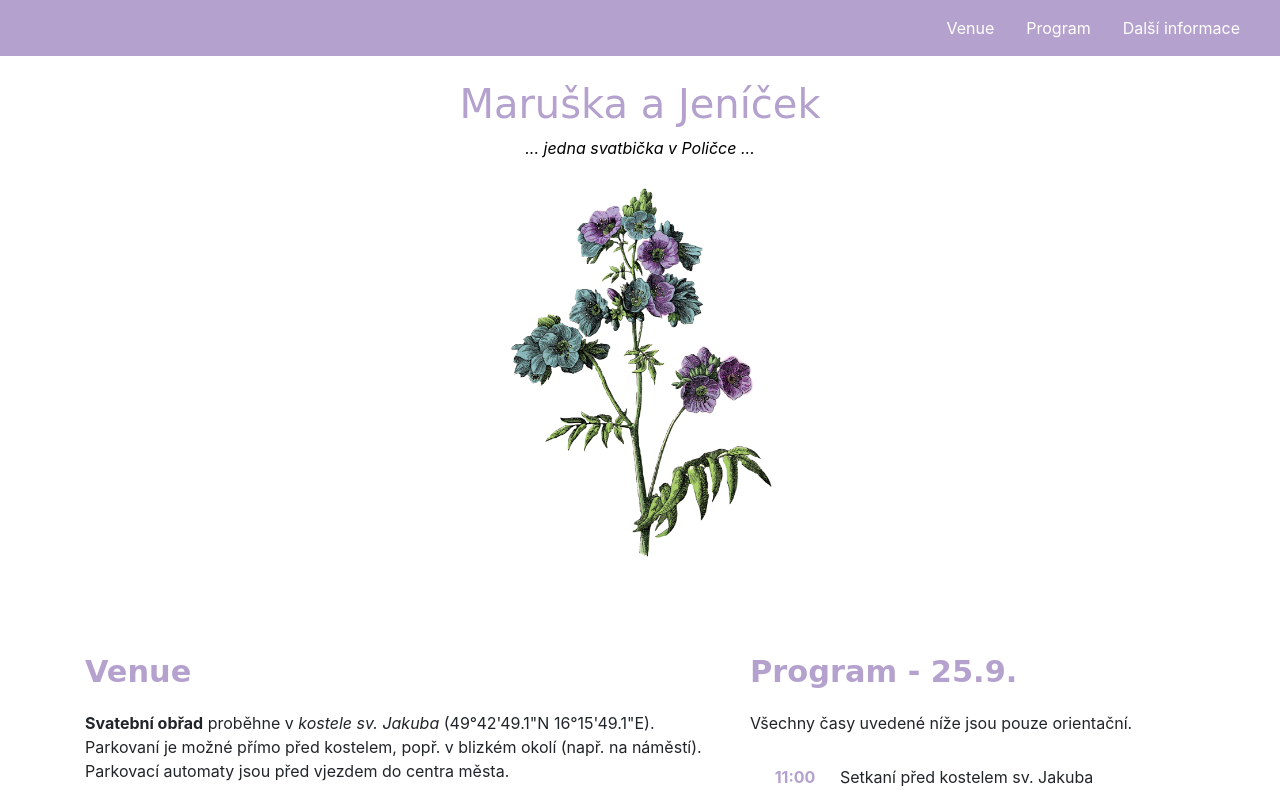
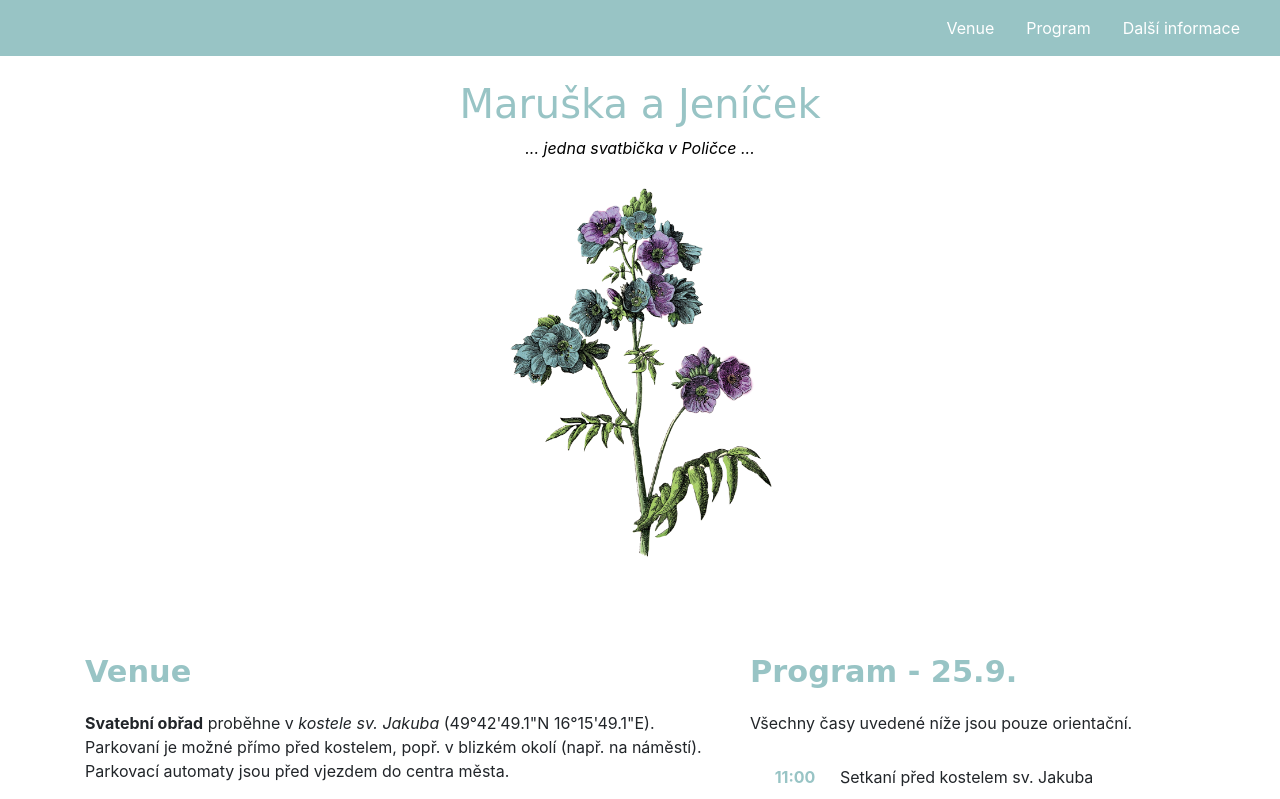
Before and after one commit to svatbickapolicka/info, a plain HTML site: page index.html in a window 1280 px wide. Shown: the top 799 px of the page. Drawn offline with nearby package versions, Linux system fonts and the light colour scheme; a web font is replaced by a local one.

Commit message:
new color

```diff
--- a/style.css
+++ b/style.css
@@ -3,6 +3,9 @@
 @import url('https://fonts.googleapis.com/css2?family=WindSong:wght@500&display=swap');
 
 @import url('https://fonts.googleapis.com/css2?family=Allura&display=swap');
+
+
+/*old color: #b5a1cd;*/
 
 
 body {
@@ -11,7 +14,7 @@ body {
     background: hsl(120, 9%, 98%);
 }
 .navbar {
-    background:#b5a1cd;
+    background:#98c4c5;
 }
 .nav-link,
 .navbar-brand {
@@ -32,7 +35,7 @@ body {
 	text-align: center;
 }
 .description h1 {
-	color: #b5a1cd;
+    color: #98c4c5;
     font-family: 'WindSong', cursive;
 }
 .description p {
@@ -49,7 +52,7 @@ body {
 	position: relative;
 }
 .feature-title {
-	color: #b5a1cd;
+	color: #98c4c5;
 	font-size: 1.9rem;
 	font-weight: 700;
 	margin-bottom: 20px;
@@ -88,7 +91,7 @@ table.program td{
 
 table.program td.time{
     width: 90px;
-    color: #b5a1cd;
+    color: #98c4c5;
     font-weight: bold;
     text-align: center;
 }
```
